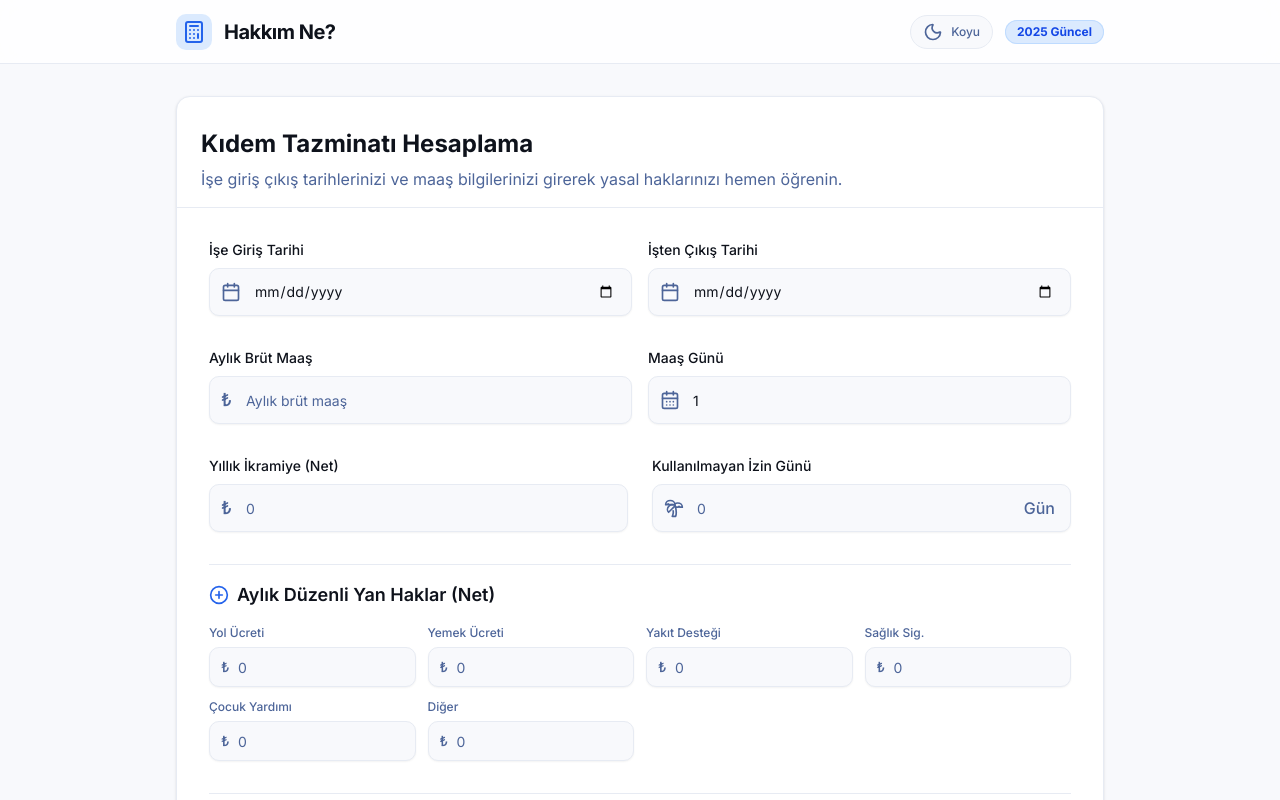
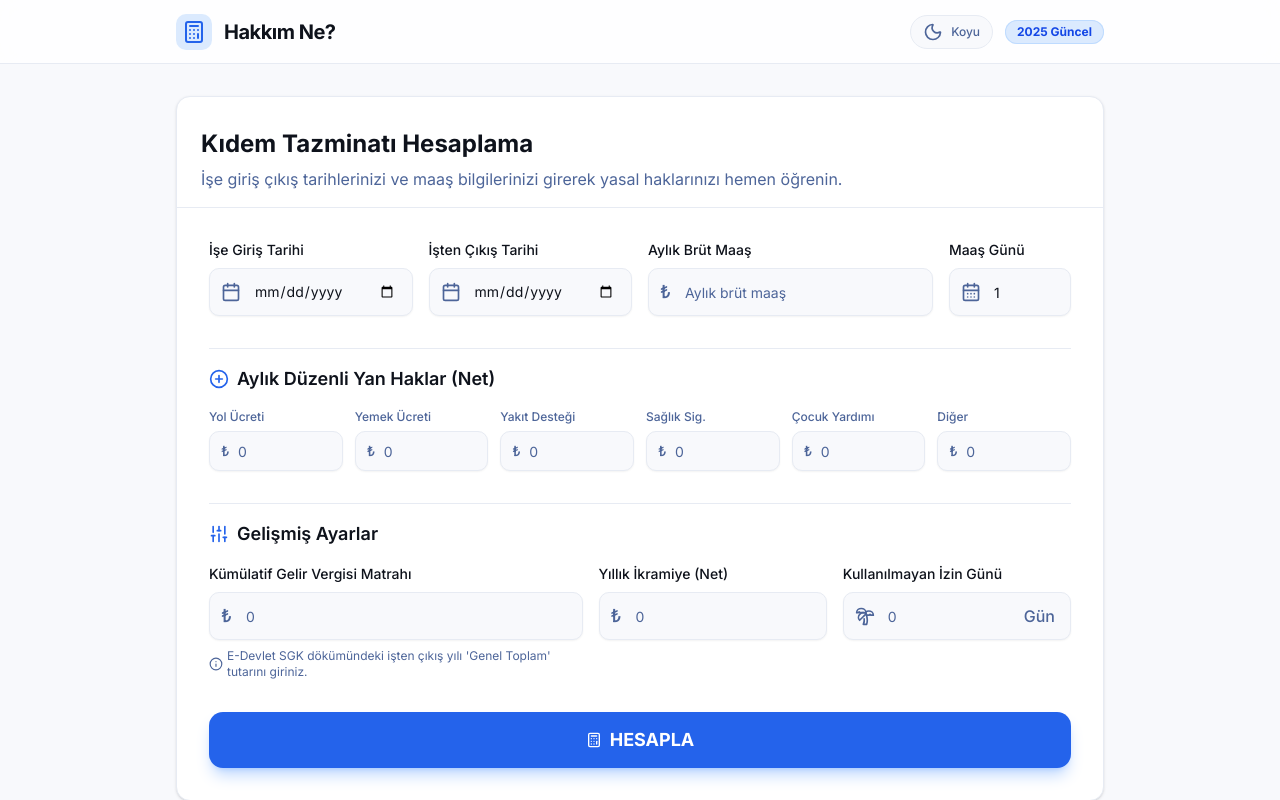
Before and after one commit to FrknKoseoglu/hakkimne, a Next.js app: page / in a window 1280 px wide. Shown: the top 800 px of the page. Built offline with nearby package versions, Linux system fonts and the light colour scheme.

Commit message:
UI aligment change [deploy]

```diff
--- a/src/components/SeveranceCalculator.tsx
+++ b/src/components/SeveranceCalculator.tsx
@@ -282,9 +282,10 @@ export function SeveranceCalculator() {
 
         <div className="p-6 md:p-8 space-y-8">
           <form onSubmit={handleSubmit(onSubmit)} className="space-y-8">
-            {/* Dates - 2 columns */}
-            <div className="grid grid-cols-1 md:grid-cols-2 gap-4">
-              <div className="space-y-2">
+            {/* Main Form Row - Single Line */}
+            <div className="flex flex-col md:flex-row gap-4">
+              {/* İşe Giriş Tarihi - 25% */}
+              <div className="w-full md:w-[25%] space-y-2">
                 <Label htmlFor="startDate" className="text-sm font-medium text-[var(--text-main)]">
                   İşe Giriş Tarihi
                 </Label>
@@ -295,13 +296,14 @@ export function SeveranceCalculator() {
                     type="date"
                     max="9999-12-31"
                     {...register("startDate")}
-                    className="h-12 pl-11 pr-4 rounded-lg border border-[var(--border-light)] bg-[var(--background-light)] focus:border-blue-500 focus:ring-4 focus:ring-blue-500/10 transition-all"
+                    className="h-12 pl-11 pr-4 w-full rounded-lg border border-[var(--border-light)] bg-[var(--background-light)] focus:border-blue-500 focus:ring-4 focus:ring-blue-500/10 transition-all"
                   />
                 </div>
                 {errors.startDate && <p className="text-sm text-red-500">{errors.startDate.message}</p>}
               </div>
 
-              <div className="space-y-2">
+              {/* İşten Çıkış Tarihi - 25% */}
+              <div className="w-full md:w-[25%] space-y-2">
                 <Label htmlFor="endDate" className="text-sm font-medium text-[var(--text-main)]">
                   İşten Çıkış Tarihi
                 </Label>
@@ -312,24 +314,14 @@ export function SeveranceCalculator() {
                     type="date"
                     max="9999-12-31"
                     {...register("endDate")}
-                    className="h-12 pl-11 pr-4 rounded-lg border border-[var(--border-light)] bg-[var(--background-light)] focus:border-blue-500 focus:ring-4 focus:ring-blue-500/10 transition-all"
+                    className="h-12 pl-11 pr-4 w-full rounded-lg border border-[var(--border-light)] bg-[var(--background-light)] focus:border-blue-500 focus:ring-4 focus:ring-blue-500/10 transition-all"
                   />
                 </div>
                 {errors.endDate && <p className="text-sm text-red-500">{errors.endDate.message}</p>}
               </div>
-            </div>
 
-            {/* Date validation error */}
-            {dateError && (
-              <p className="text-sm text-red-500 flex items-center gap-1">
-                <AlertCircle className="w-4 h-4" />
-                {dateError}
-              </p>
-            )}
-
-            {/* Brüt Maaş */}
-            <div className="grid grid-cols-1 md:grid-cols-2 gap-4">
-              <div className="space-y-2">
+              {/* Aylık Brüt Maaş - 35% */}
+              <div className="w-full md:w-[35%] space-y-2">
                 <Label htmlFor="grossSalary" className="text-sm font-medium text-[var(--text-main)]">
                   Aylık Brüt Maaş
                 </Label>
@@ -354,7 +346,8 @@ export function SeveranceCalculator() {
                 {errors.grossSalary && <p className="text-sm text-red-500">{errors.grossSalary.message}</p>}
               </div>
 
-              <div className="space-y-2">
+              {/* Maaş Günü - 15% */}
+              <div className="w-full md:w-[15%] space-y-2">
                 <Label htmlFor="salaryDay" className="text-sm font-medium text-[var(--text-main)]">
                   Maaş Günü
                 </Label>
@@ -367,7 +360,7 @@ export function SeveranceCalculator() {
                     max="31"
                     placeholder="1"
                     {...register("salaryDay")}
-                    className="h-12 pl-11 pr-4 rounded-lg border border-[var(--border-light)] bg-[var(--background-light)] focus:border-blue-500 focus:ring-4 focus:ring-blue-500/10 transition-all"
+                    className="h-12 pl-11 pr-4 w-full rounded-lg border border-[var(--border-light)] bg-[var(--background-light)] focus:border-blue-500 focus:ring-4 focus:ring-blue-500/10 transition-all"
                   />
                 </div>
                 {salaryDayWarning && (
@@ -380,7 +373,13 @@ export function SeveranceCalculator() {
               </div>
             </div>
 
-            {/* Salary validation error */}
+            {/* Validation errors */}
+            {dateError && (
+              <p className="text-sm text-red-500 flex items-center gap-1">
+                <AlertCircle className="w-4 h-4" />
+                {dateError}
+              </p>
+            )}
             {salaryError && (
               <p className="text-sm text-red-500 flex items-center gap-1">
                 <AlertCircle className="w-4 h-4" />
@@ -388,50 +387,6 @@ export function SeveranceCalculator() {
               </p>
             )}
 
-            {/* Annual Bonus & Leave Days */}
-            <div className="grid grid-cols-1 md:grid-cols-2 gap-6">
-              <div className="space-y-2">
-                <Label htmlFor="annualBonus" className="text-sm font-medium text-[var(--text-main)]">
-                  Yıllık İkramiye (Net)
-                </Label>
-                <div className="relative">
-                  <span className="absolute left-3 top-1/2 -translate-y-1/2 text-[var(--text-muted)] font-medium text-lg">
-                    ₺
-                  </span>
-                  <Controller
-                    name="annualBonus"
-                    control={control}
-                    render={({ field }) => (
-                      <CurrencyInput
-                        id="annualBonus"
-                        value={field.value || ""}
-                        onChange={field.onChange}
-                        placeholder="0"
-                        className="h-12 pl-9 pr-4 rounded-lg border border-[var(--border-light)] bg-[var(--background-light)] focus:border-blue-500 focus:ring-4 focus:ring-blue-500/10 transition-all"
-                      />
-                    )}
-                  />
-                </div>
-              </div>
-
-              <div className="space-y-2">
-                <Label htmlFor="unusedLeaveDays" className="text-sm font-medium text-[var(--text-main)]">
-                  Kullanılmayan İzin Günü
-                </Label>
-                <div className="relative">
-                  <Palmtree className="absolute left-3 top-1/2 -translate-y-1/2 text-[var(--text-muted)] w-5 h-5" />
-                  <Input
-                    id="unusedLeaveDays"
-                    type="number"
-                    min="0"
-                    placeholder="0"
-                    {...register("unusedLeaveDays")}
-                    className="h-12 pl-11 pr-14 rounded-lg border border-[var(--border-light)] bg-[var(--background-light)] focus:border-blue-500 focus:ring-4 focus:ring-blue-500/10 transition-all"
-                  />
-                  <span className="absolute right-4 top-1/2 -translate-y-1/2 text-[var(--text-muted)] font-medium">Gün</span>
-                </div>
-              </div>
-            </div>
 
             {/* Yan Haklar Section */}
             <div className="pt-4 border-t border-[var(--border-light)]">
@@ -439,7 +394,7 @@ export function SeveranceCalculator() {
                 <PlusCircle className="text-[var(--primary)] w-5 h-5" />
                 Aylık Düzenli Yan Haklar (Net)
               </h3>
-              <div className="grid grid-cols-2 md:grid-cols-4 gap-3">
+              <div className="grid grid-cols-3 md:grid-cols-6 gap-3">
                 <div className="space-y-1.5">
                   <Label htmlFor="transportAllowance" className="text-xs font-medium text-[var(--text-muted)]">
                     Yol Ücreti
@@ -575,11 +530,13 @@ export function SeveranceCalculator() {
                 <Sliders className="text-[var(--primary)] w-5 h-5" />
                 Gelişmiş Ayarlar
               </h3>
-              <div className="space-y-2">
+              <div className="flex flex-col md:flex-row gap-4">
+                {/* Kümülatif Gelir Vergisi Matrahı - 45% */}
+                <div className="w-full md:w-[45%] space-y-2">
                   <Label htmlFor="cumulativeTaxBase" className="text-sm font-medium text-[var(--text-main)]">
                     Kümülatif Gelir Vergisi Matrahı
                   </Label>
-                <div className="relative max-w-md">
+                  <div className="relative">
                     <span className="absolute left-3 top-1/2 -translate-y-1/2 text-[var(--text-muted)] font-medium text-lg">
                       ₺
                     </span>
@@ -592,15 +549,60 @@ export function SeveranceCalculator() {
                           value={field.value || ""}
                           onChange={field.onChange}
                           placeholder="0"
-                        className="h-12 pl-9 pr-4 rounded-lg border border-[var(--border-light)] bg-[var(--background-light)] focus:border-blue-500 focus:ring-4 focus:ring-blue-500/10 transition-all"
+                          className="h-12 pl-9 pr-4 w-full rounded-lg border border-[var(--border-light)] bg-[var(--background-light)] focus:border-blue-500 focus:ring-4 focus:ring-blue-500/10 transition-all"
                         />
                       )}
                     />
                   </div>
-                <p className="text-xs text-[var(--text-muted)] mt-2 flex items-center gap-1">
+                  <p className="text-xs text-[var(--text-muted)] flex items-center gap-1">
                     <Info className="w-4 h-4" />
-                  E-Devlet'te "SGK Tescil ve Hizmet Dökümü" hizmetinden işten çıkış yılına ait tablodaki "Genel Toplam" kısmındaki ücreti giriniz.
+                    E-Devlet SGK dökümündeki {watchedEndDate ? new Date(watchedEndDate).getFullYear() : "işten çıkış yılı"} &apos;Genel Toplam&apos; tutarını giriniz.
                   </p>
+                </div>
+
+                {/* Yıllık İkramiye - 27.5% */}
+                <div className="w-full md:w-[27.5%] space-y-2">
+                  <Label htmlFor="annualBonus" className="text-sm font-medium text-[var(--text-main)]">
+                    Yıllık İkramiye (Net)
+                  </Label>
+                  <div className="relative">
+                    <span className="absolute left-3 top-1/2 -translate-y-1/2 text-[var(--text-muted)] font-medium text-lg">
+                      ₺
+                    </span>
+                    <Controller
+                      name="annualBonus"
+                      control={control}
+                      render={({ field }) => (
+                        <CurrencyInput
+                          id="annualBonus"
+                          value={field.value || ""}
+                          onChange={field.onChange}
+                          placeholder="0"
+                          className="h-12 pl-9 pr-4 w-full rounded-lg border border-[var(--border-light)] bg-[var(--background-light)] focus:border-blue-500 focus:ring-4 focus:ring-blue-500/10 transition-all"
+                        />
+                      )}
+                    />
+                  </div>
+                </div>
+
+                {/* Kullanılmayan İzin Günü - 27.5% */}
+                <div className="w-full md:w-[27.5%] space-y-2">
+                  <Label htmlFor="unusedLeaveDays" className="text-sm font-medium text-[var(--text-main)]">
+                    Kullanılmayan İzin Günü
+                  </Label>
+                  <div className="relative">
+                    <Palmtree className="absolute left-3 top-1/2 -translate-y-1/2 text-[var(--text-muted)] w-5 h-5" />
+                    <Input
+                      id="unusedLeaveDays"
+                      type="number"
+                      min="0"
+                      placeholder="0"
+                      {...register("unusedLeaveDays")}
+                      className="h-12 pl-11 pr-14 w-full rounded-lg border border-[var(--border-light)] bg-[var(--background-light)] focus:border-blue-500 focus:ring-4 focus:ring-blue-500/10 transition-all"
+                    />
+                    <span className="absolute right-4 top-1/2 -translate-y-1/2 text-[var(--text-muted)] font-medium">Gün</span>
+                  </div>
+                </div>
               </div>
             </div>
 
```
Lines whose indentation alone changed are shown as unchanged.
